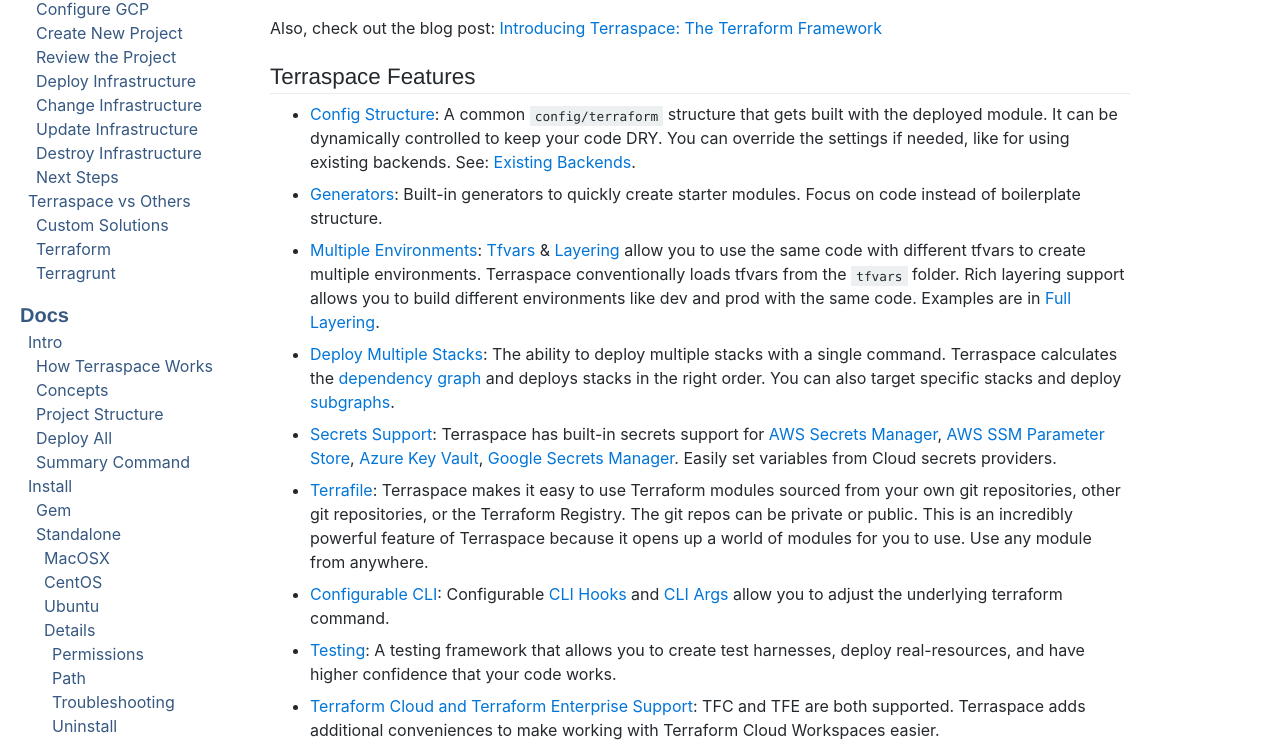
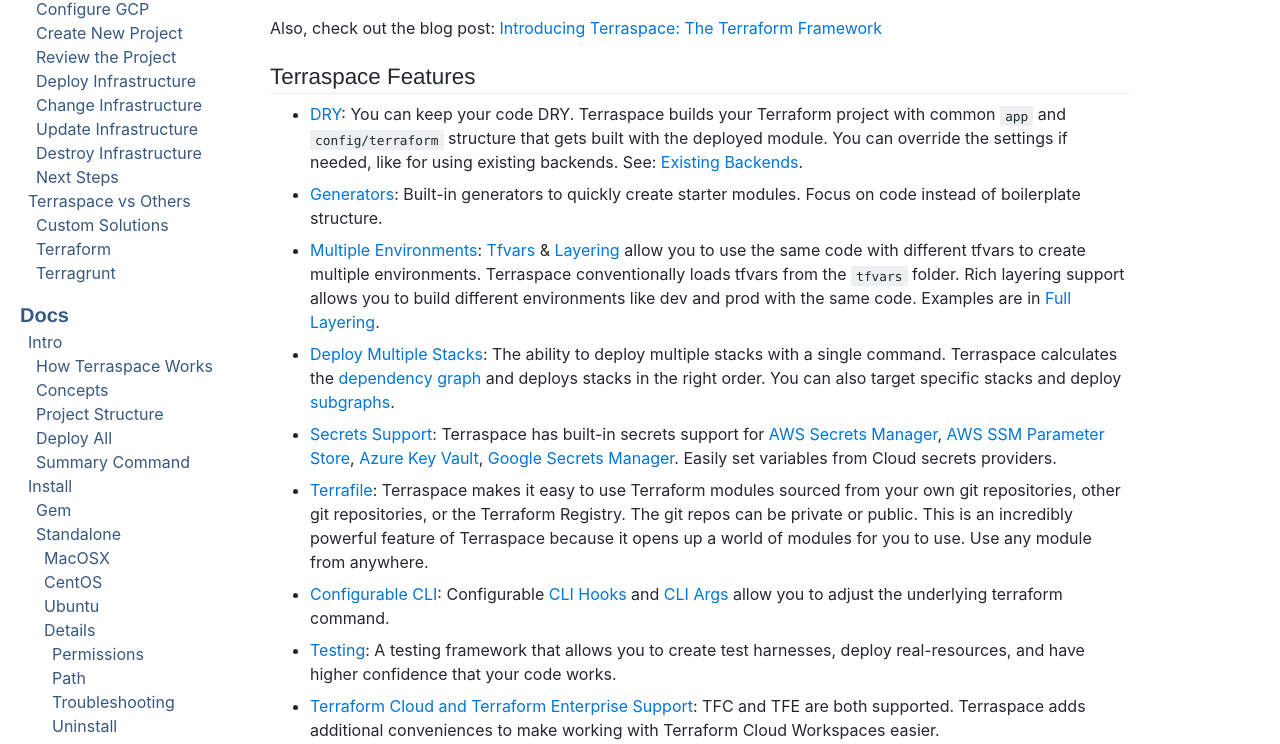
Before and after one commit to boltops-tools/terraspace-docs, a Jekyll site: the page built from _docs/intro.md, in a window 1280 px wide and 900 px high, scrolled down 507 px, cut to the strip 156-900 px from the top of the window. Built offline with Jekyll 4.4.1, drawn with Linux system fonts in a browser that asks for light colours; a script that is not in the unit is left out.

Commit message:
update docs

```diff
--- a/_includes/intro/features.md
+++ b/_includes/intro/features.md
@@ -1,4 +1,4 @@
-* [Config Structure]({% link _docs/config.md %}): A common `config/terraform` structure that gets built with the deployed module. It can be dynamically controlled to keep your code DRY. You can override the settings if needed, like for using existing backends. See: [Existing Backends]({% link _docs/state/existing.md %}).
+* [DRY]({% link _docs/intro/how-terraspace-works.md %}): You can keep your code DRY. Terraspace builds your Terraform project with common `app` and `config/terraform` structure that gets built with the deployed module. You can override the settings if needed, like for using existing backends. See: [Existing Backends]({% link _docs/state/existing.md %}).
 * [Generators]({% link _docs/generators.md %}): Built-in generators to quickly create starter modules. Focus on code instead of boilerplate structure.
 * [Multiple Environments]({% link _docs/patterns/multiple-envs.md %}): [Tfvars]({% link _docs/tfvars.md %}) & [Layering]({% link _docs/tfvars/layering.md %}) allow you to use the same code with different tfvars to create multiple environments. Terraspace conventionally loads tfvars from the `tfvars` folder. Rich layering support allows you to build different environments like dev and prod with the same code.  Examples are in [Full Layering]({% link _docs/tfvars/full-layering.md %}).
 * [Deploy Multiple Stacks]({% link _docs/intro/deploy-all.md %}): The ability to deploy multiple stacks with a single command. Terraspace calculates the [dependency graph]({% link _docs/dependencies.md %}) and deploys stacks in the right order. You can also target specific stacks and deploy [subgraphs]({% link _docs/dependencies/subgraphs.md %}).
```
Also changed, not shown: _docs/intro/how-terraspace-works.md (+4 -2 lines).
